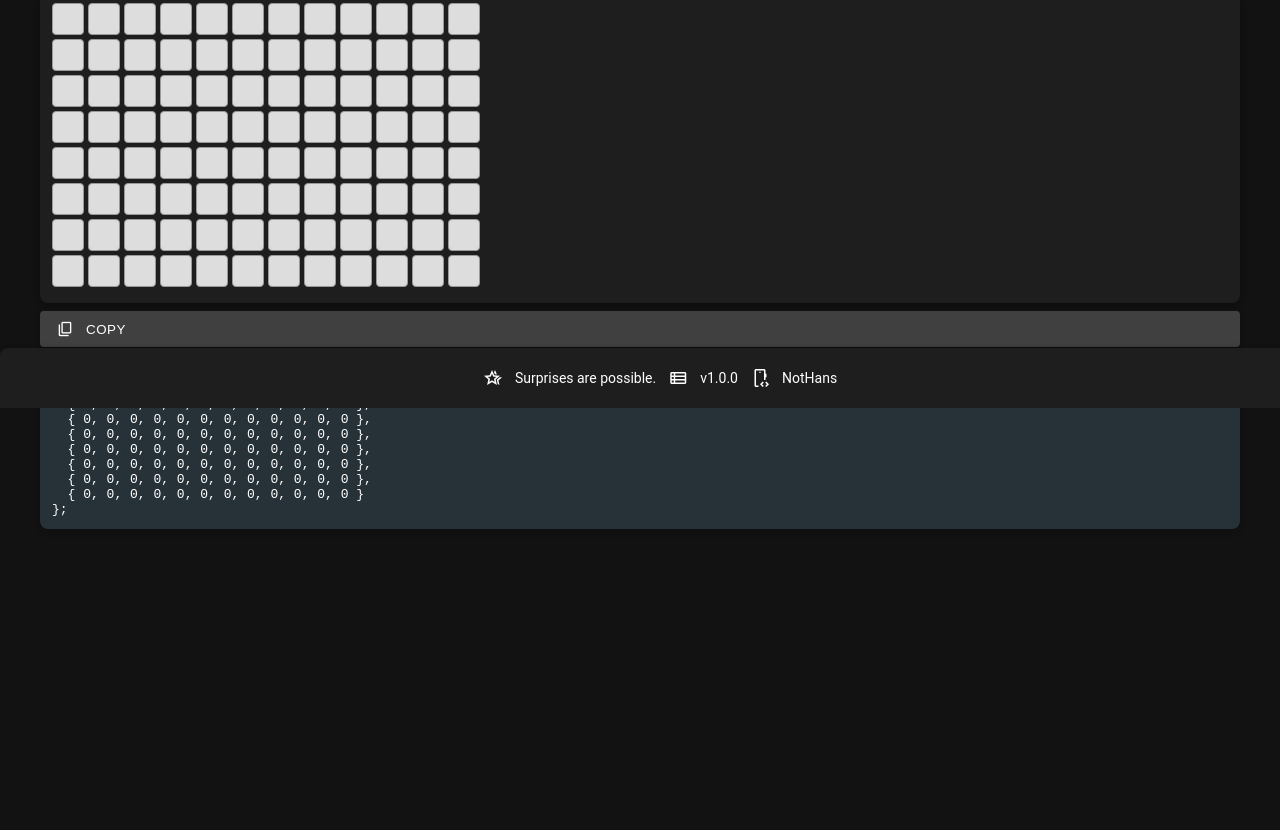
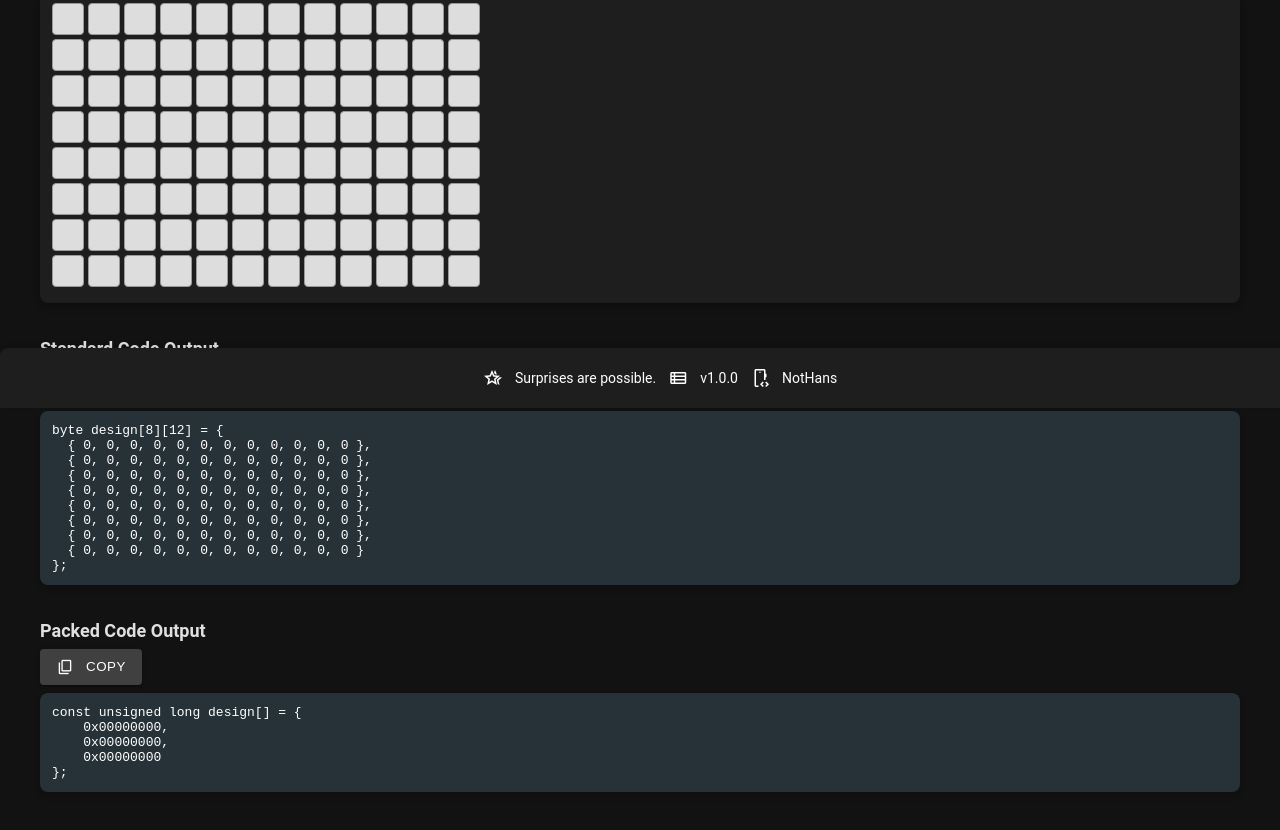
Before and after one commit to nothans/led-matrix-designer, a plain HTML site: page index.html in a window 1280 px wide. Shown: the part 392-1222 px from the top of the page. Before the commit the page ends 981 px from the top, so only its background shows below. Drawn offline with nearby package versions, Linux system fonts and the light colour scheme.

Commit message:
Added Code Packed format to save program space

```diff
--- a/index.html
+++ b/index.html
@@ -75,7 +75,7 @@
             font-family: monospace;
             white-space: pre-wrap;
             overflow-x: auto;
-            max-height: 300px;
+            max-height: 400px;
             box-shadow: 0 2px 4px rgba(0,0,0,0.1), 0 4px 8px rgba(0,0,0,0.06);
         }
         .controls {
@@ -228,7 +228,6 @@
             border-radius: 2px;
         }
 
-        /* Labels styling */
         label {
             font-size: 14px;
             font-weight: 500;
@@ -303,6 +302,17 @@
         .function-controls input[type="text"] {
             width: 200px;
         }
+
+        .code-section {
+            margin-top: 20px;
+        }
+        .code-section h2 {
+            font-size: 18px;
+            margin-bottom: 8px;
+        }
+        .copy-button {
+            margin-top: 8px;
+        }
     </style>
 </head>
 <body>
@@ -332,11 +342,26 @@
         </div>
     </div>
     <div class="matrix" id="matrix" tabindex="0"></div>
-    <button id="copyButton" onclick="copyCode()" class="copy-button">
-        <span class="material-symbols-outlined">content_copy</span>
-        Copy
-    </button>
-    <div class="code-output" id="code" contenteditable="true" spellcheck="false"></div>
+
+    <!-- Original code output section -->
+    <div class="code-section">
+        <h2>Standard Code Output</h2>
+        <button id="copyButton" onclick="copyCode('code')" class="copy-button">
+            <span class="material-symbols-outlined">content_copy</span>
+            Copy
+        </button>
+        <div class="code-output" id="code" contenteditable="true" spellcheck="false"></div>
+    </div>
+
+    <!-- New packed code output section -->
+    <div class="code-section">
+        <h2>Packed Code Output</h2>
+        <button id="copyPackedButton" onclick="copyCode('packedCode')" class="copy-button">
+            <span class="material-symbols-outlined">content_copy</span>
+            Copy
+        </button>
+        <div class="code-output" id="packedCode" contenteditable="true" spellcheck="false"></div>
+    </div>
 
     <div class="notification" id="notification">Action Completed!</div>
 
@@ -362,6 +387,7 @@
 
         const matrixElement = document.getElementById('matrix');
         const codeElement = document.getElementById('code');
+        const packedCodeElement = document.getElementById('packedCode');
         const notification = document.getElementById('notification');
         const functionNameInput = document.getElementById('functionName');
         const rowInput = document.getElementById('rowInput');
@@ -456,6 +482,51 @@
             if (codeElement.textContent !== codeString) {
                 codeElement.textContent = codeString;
             }
+
+            // Generate packed code
+            let packedCodeString = generatePackedCode();
+            if (packedCodeElement.textContent !== packedCodeString) {
+                packedCodeElement.textContent = packedCodeString;
+            }
+        }
+
+        function generatePackedCode() {
+            let packedCode = '';
+            packedCode += `const unsigned long ${functionName}[] = {\n`;
+
+            // Combine all bits from the matrix into a single string
+            let allBits = '';
+            for (let i = 0; i < ROWS; i++) {
+                for (let j = 0; j < COLS; j++) {
+                    allBits += matrix[i][j] ? '1' : '0';
+                }
+            }
+
+            // Pad the bit string to make its length a multiple of 32
+            const paddedLength = Math.ceil(allBits.length / 32) * 32;
+            allBits = allBits.padEnd(paddedLength, '0');
+
+            // Split the bit string into 32-bit chunks
+            const numChunks = allBits.length / 32;
+            for (let k = 0; k < numChunks; k++) {
+                const bits32 = allBits.substr(k * 32, 32);
+                // Convert bits32 to a 32-bit unsigned integer
+                let uint32Value = parseInt(bits32, 2);
+                if (isNaN(uint32Value)) {
+                    uint32Value = 0;
+                }
+                // Format as hex string with leading zeros
+                let hexString = '0x' + uint32Value.toString(16).toUpperCase().padStart(8, '0');
+                // Add to the packed code string
+                packedCode += `    ${hexString}`;
+                if (k < numChunks - 1) {
+                    packedCode += ',\n';
+                } else {
+                    packedCode += '\n';
+                }
+            }
+            packedCode += '};\n';
+            return packedCode;
         }
 
         function parseCodeInput() {
@@ -554,10 +625,10 @@
         createMatrix();
         updateCode();
 
-        function copyCode() {
-            const codeText = codeElement.textContent;
+        function copyCode(elementId) {
+            const codeText = document.getElementById(elementId).textContent;
             navigator.clipboard.writeText(codeText).then(() => {
-                const copyButton = document.getElementById('copyButton');
+                const copyButton = elementId === 'code' ? document.getElementById('copyButton') : document.getElementById('copyPackedButton');
                 copyButton.classList.add('copied');
                 copyButton.innerHTML = '<span class="material-symbols-outlined">check</span> Copied!';
 
```
Also changed, not shown: 1 other file.
